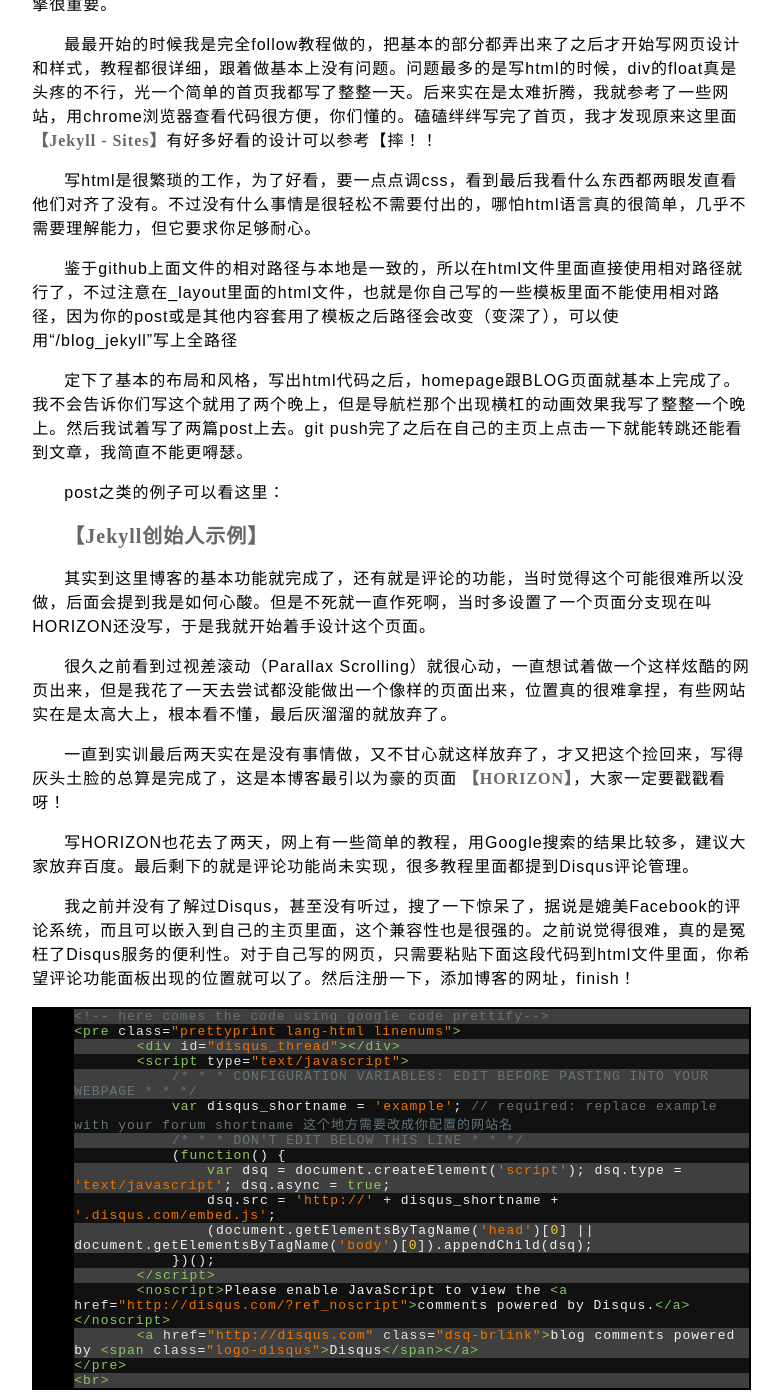
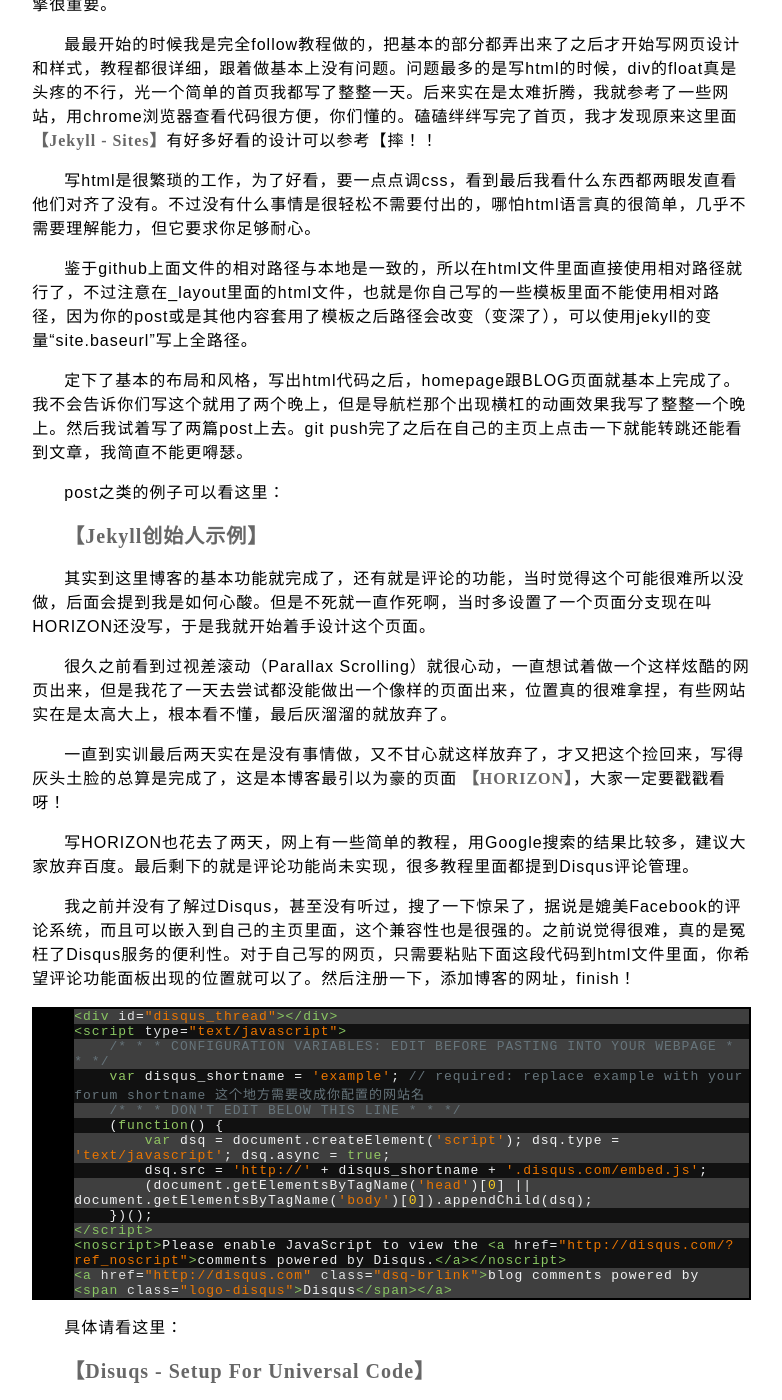
Before and after one commit to kusmour/blog_jekyll, a Jekyll site: the page built from _posts/2014-08-16-testdajianboke.md, in a window 1280 px wide and 1400 px high, scrolled down 755 px. Shown: the whole window, without its empty margins (357-1139 px from the left). Built offline with Jekyll 4.4.1, drawn with Linux system fonts in a browser that asks for light colours; some web fonts are replaced; comment, search, counter and statistics services are not loaded.

Commit message:
new post with md

```diff
--- a/_layouts/article.html
+++ b/_layouts/article.html
@@ -22,7 +22,7 @@ homepage: kusMour
 		<!-- Google Code Prettify -->
 		<script src="{{site.baseurl}}/js/google-code-prettify/prettify.js"></script>
 		<link href="{{site.baseurl}}/js/google-code-prettify/prettify.css" type="text/css" rel="stylesheet" media="all" />
-		<link href="{{site.baseurl}}/js/google-code-prettify/prettify_2.css" type="text/css" rel="stylesheet" />
+		<link href="{{site.baseurl}}/js/google-code-prettify/prettify_2.css" type="text/css" rel="stylesheet" media = "all" />
 
 	</head>
 
--- a/_posts/2014-08-16-testdajianboke.md
+++ b/_posts/2014-08-16-testdajianboke.md
@@ -22,7 +22,7 @@ title: 搭建博客（Jekyll模板 + 视差滚动 + Disqus评论管理）
 
 写html是很繁琐的工作，为了好看，要一点点调css，看到最后我看什么东西都两眼发直看他们对齐了没有。不过没有什么事情是很轻松不需要付出的，哪怕html语言真的很简单，几乎不需要理解能力，但它要求你足够耐心。
 
-鉴于github上面文件的相对路径与本地是一致的，所以在html文件里面直接使用相对路径就行了，不过注意在_layout里面的html文件，也就是你自己写的一些模板里面不能使用相对路径，因为你的post或是其他内容套用了模板之后路径会改变（变深了），可以使用“{{site.baseurl}}”写上全路径
+鉴于github上面文件的相对路径与本地是一致的，所以在html文件里面直接使用相对路径就行了，不过注意在_layout里面的html文件，也就是你自己写的一些模板里面不能使用相对路径，因为你的post或是其他内容套用了模板之后路径会改变（变深了），可以使用jekyll的变量“site.baseurl”写上全路径。
 
 定下了基本的布局和风格，写出html代码之后，homepage跟BLOG页面就基本上完成了。我不会告诉你们写这个就用了两个晚上，但是导航栏那个出现横杠的动画效果我写了整整一个晚上。然后我试着写了两篇post上去。git push完了之后在自己的主页上点击一下就能转跳还能看到文章，我简直不能更嘚瑟。
 
@@ -40,23 +40,19 @@ post之类的例子可以看这里：
 
 我之前并没有了解过Disqus，甚至没有听过，搜了一下惊呆了，据说是媲美Facebook的评论系统，而且可以嵌入到自己的主页里面，这个兼容性也是很强的。之前说觉得很难，真的是冤枉了Disqus服务的便利性。对于自己写的网页，只需要粘贴下面这段代码到html文件里面，你希望评论功能面板出现的位置就可以了。然后注册一下，添加博客的网址，finish！
 
-	<!-- here comes the code using google code prettify-->
-	<pre class="prettyprint lang-html linenums">
-		<div id="disqus_thread"></div>
-		<script type="text/javascript">
-		    /* * * CONFIGURATION VARIABLES: EDIT BEFORE PASTING INTO YOUR WEBPAGE * * */
-		    var disqus_shortname = 'example'; // required: replace example with your forum shortname 这个地方需要改成你配置的网站名
-		    /* * * DON'T EDIT BELOW THIS LINE * * */
-		    (function() {
-		        var dsq = document.createElement('script'); dsq.type = 'text/javascript'; dsq.async = true;
-		        dsq.src = 'http://' + disqus_shortname + '.disqus.com/embed.js';
-		        (document.getElementsByTagName('head')[0] || document.getElementsByTagName('body')[0]).appendChild(dsq);
-		    })();
-		</script>
-		<noscript>Please enable JavaScript to view the <a href="http://disqus.com/?ref_noscript">comments powered by Disqus.</a></noscript>
-		<a href="http://disqus.com" class="dsq-brlink">blog comments powered by <span class="logo-disqus">Disqus</span></a>
-	</pre>
-	<br>
+	<div id="disqus_thread"></div>
+	<script type="text/javascript">
+	    /* * * CONFIGURATION VARIABLES: EDIT BEFORE PASTING INTO YOUR WEBPAGE * * */
+	    var disqus_shortname = 'example'; // required: replace example with your forum shortname 这个地方需要改成你配置的网站名
+	    /* * * DON'T EDIT BELOW THIS LINE * * */
+	    (function() {
+	        var dsq = document.createElement('script'); dsq.type = 'text/javascript'; dsq.async = true;
+	        dsq.src = 'http://' + disqus_shortname + '.disqus.com/embed.js';
+	        (document.getElementsByTagName('head')[0] || document.getElementsByTagName('body')[0]).appendChild(dsq);
+	    })();
+	</script>
+	<noscript>Please enable JavaScript to view the <a href="http://disqus.com/?ref_noscript">comments powered by Disqus.</a></noscript>
+	<a href="http://disqus.com" class="dsq-brlink">blog comments powered by <span class="logo-disqus">Disqus</span></a>
 
 具体请看这里：
 
```
